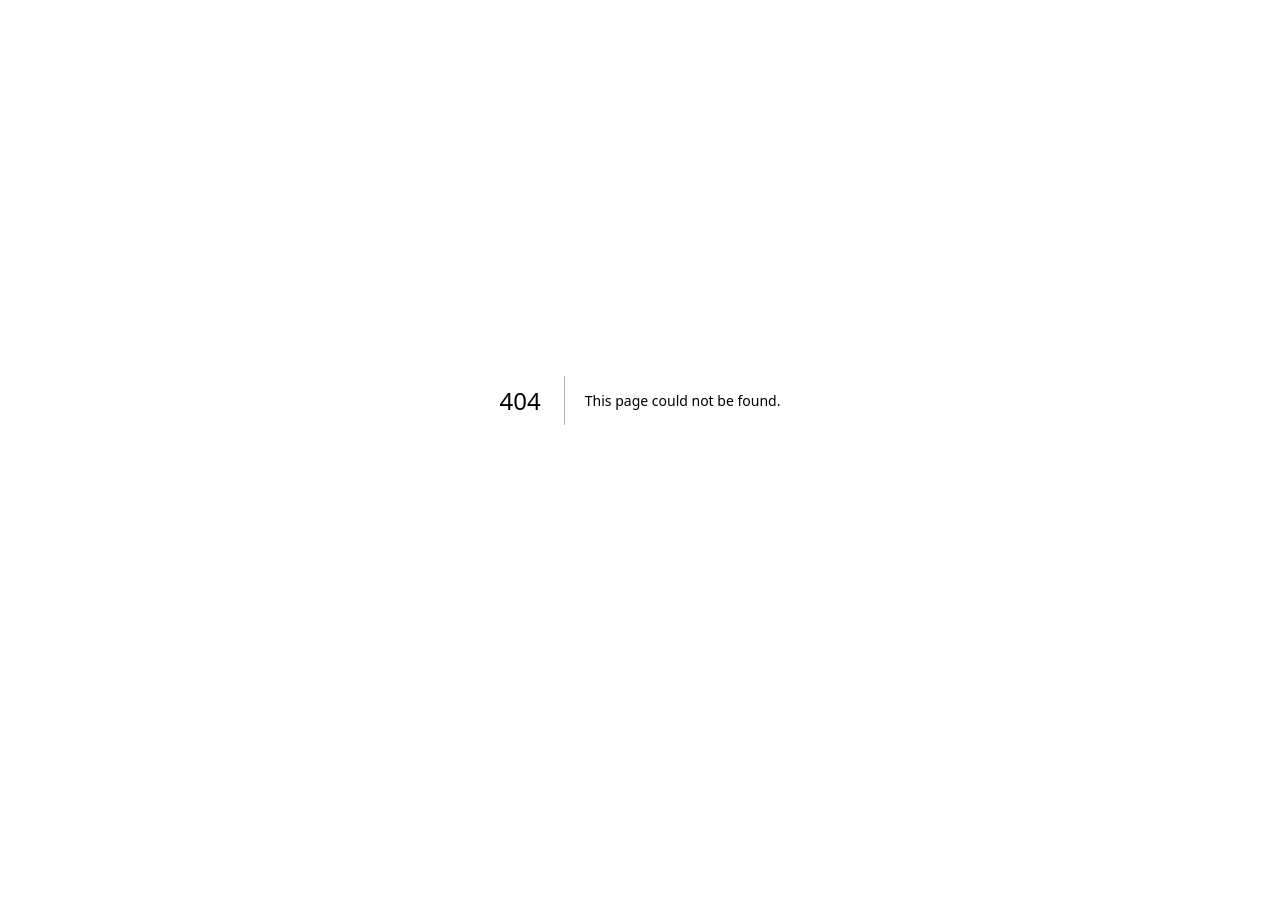
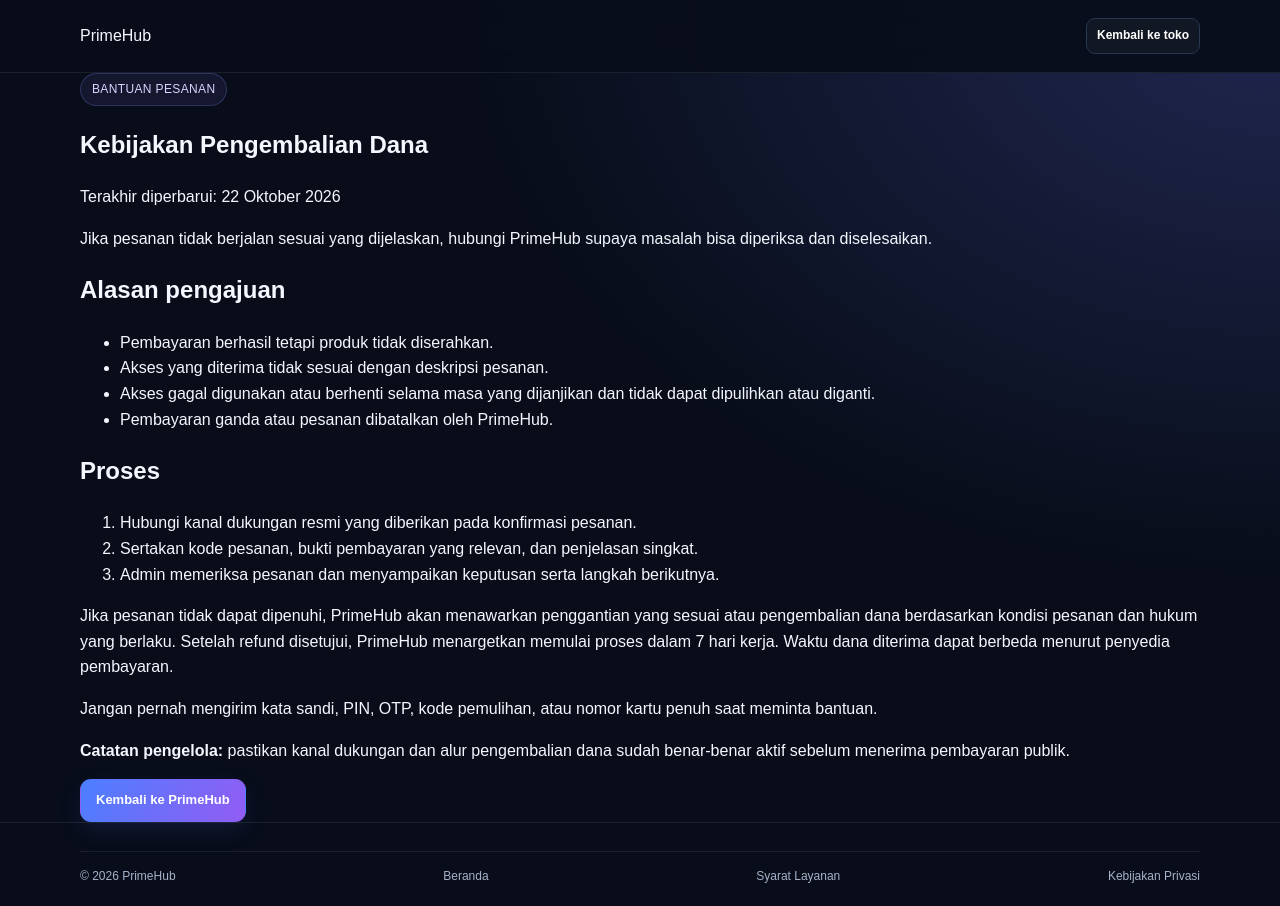
Before and after one commit to dwi-store/primehub, a Next.js app: page /primehub/pengembalian-dana in a window 1280 px wide. Before the commit this address had no page. Before the commit the page ends 800 px from the top, so only its background shows below. Built offline with nearby package versions, Linux system fonts and the light colour scheme.

Commit message:
Add customer refund policy page

```diff
--- /dev/null
+++ b/src/app/pengembalian-dana/page.tsx
@@ -0,0 +1,38 @@
+import type { Metadata } from "next";
+
+export const metadata: Metadata = {
+  title: "Pengembalian Dana — PrimeHub",
+  description: "Aturan penanganan pesanan dan pengembalian dana PrimeHub."
+};
+
+export default function RefundPage() {
+  return (
+    <main className="primehub-app legal-shell">
+      <header className="site-header"><div className="container nav"><a className="legal-brand" href="/primehub/">PrimeHub</a><a className="button button-secondary button-small" href="/primehub/">Kembali ke toko</a></div></header>
+      <article className="legal-document container">
+        <span className="eyebrow">BANTUAN PESANAN</span>
+        <h1>Kebijakan Pengembalian Dana</h1>
+        <p className="legal-updated">Terakhir diperbarui: 22 Oktober 2026</p>
+        <p>Jika pesanan tidak berjalan sesuai yang dijelaskan, hubungi PrimeHub supaya masalah bisa diperiksa dan diselesaikan.</p>
+        <h2>Alasan pengajuan</h2>
+        <ul>
+          <li>Pembayaran berhasil tetapi produk tidak diserahkan.</li>
+          <li>Akses yang diterima tidak sesuai dengan deskripsi pesanan.</li>
+          <li>Akses gagal digunakan atau berhenti selama masa yang dijanjikan dan tidak dapat dipulihkan atau diganti.</li>
+          <li>Pembayaran ganda atau pesanan dibatalkan oleh PrimeHub.</li>
+        </ul>
+        <h2>Proses</h2>
+        <ol>
+          <li>Hubungi kanal dukungan resmi yang diberikan pada konfirmasi pesanan.</li>
+          <li>Sertakan kode pesanan, bukti pembayaran yang relevan, dan penjelasan singkat.</li>
+          <li>Admin memeriksa pesanan dan menyampaikan keputusan serta langkah berikutnya.</li>
+        </ol>
+        <p>Jika pesanan tidak dapat dipenuhi, PrimeHub akan menawarkan penggantian yang sesuai atau pengembalian dana berdasarkan kondisi pesanan dan hukum yang berlaku. Setelah refund disetujui, PrimeHub menargetkan memulai proses dalam 7 hari kerja. Waktu dana diterima dapat berbeda menurut penyedia pembayaran.</p>
+        <p>Jangan pernah mengirim kata sandi, PIN, OTP, kode pemulihan, atau nomor kartu penuh saat meminta bantuan.</p>
+        <p className="legal-owner-note"><strong>Catatan pengelola:</strong> pastikan kanal dukungan dan alur pengembalian dana sudah benar-benar aktif sebelum menerima pembayaran publik.</p>
+        <a className="button button-primary" href="/primehub/">Kembali ke PrimeHub</a>
+      </article>
+      <footer className="site-footer"><div className="container footer-bottom"><span>© 2026 PrimeHub</span><a href="/primehub/">Beranda</a><a href="/primehub/syarat-ketentuan/">Syarat Layanan</a><a href="/primehub/kebijakan-privasi/">Kebijakan Privasi</a></div></footer>
+    </main>
+  );
+}
```
